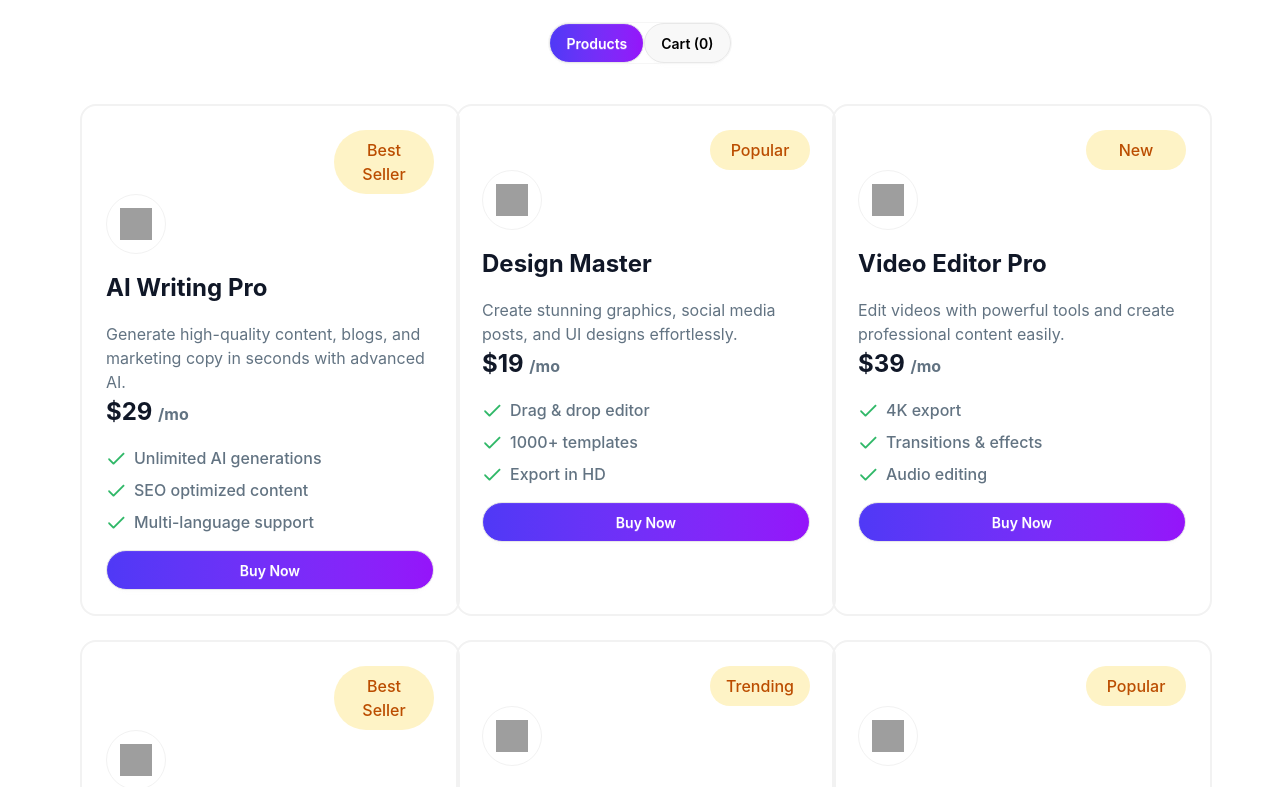
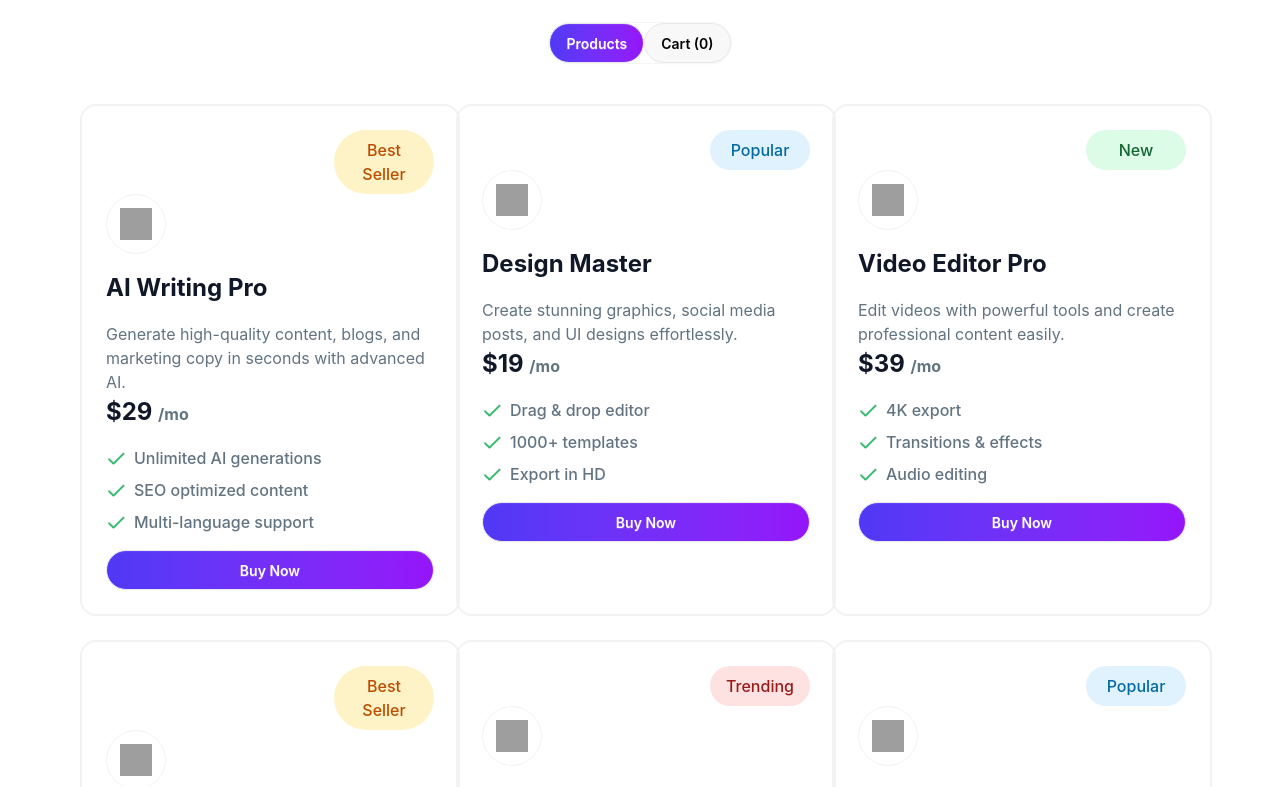
Before and after one commit to abdul-korim-web/disitools, a React (Vite) app: page / in a window 1280 px wide. Shown: the part 1467-2254 px from the top of the page. Built offline with nearby package versions, Linux system fonts and the light colour scheme; grey boxes are pictures that could not be loaded.

Commit message:
product card badge conditional background color setup

```diff
--- a/src/Components/ProductCard.jsx
+++ b/src/Components/ProductCard.jsx
@@ -1,6 +1,6 @@
 import React from "react";
 
-const ProductCard = ({ products,addProductToCart }) => {
+const ProductCard = ({ products, addProductToCart }) => {
   return (
     <div className="mt-10 md:mt-10 grid grid-cols-1 md:grid-cols-3  gap-2 px-5 lg:px-20 space-y-4">
       {products?.map((product) => (
@@ -9,7 +9,20 @@ const ProductCard = ({ products,addProductToCart }) => {
           className=" w-[100%] mx-auto border border-2 border-[#F2F2F2] rounded-[16px] p-[24px] md:w-[380px] ransition-all duration-300 hover:scale-105 hover:shadow-lg hover:from-[#5a46ff] hover:to-[#a020ff] "
         >
           <div className="flex justify-end">
-            <h2 className="w-[100px] bg-[#FEF3C6] text-center rounded-[1000px] py-2 px-3 text-[#BB4D00] font-[500]">
+            <h2
+              className={`w-[100px] text-center rounded-full py-2 px-3 font-[500]
+  ${
+    product?.badge === "Best Seller"
+      ? "bg-[#FEF3C6] text-[#BB4D00]"
+      : product?.badge === "Popular"
+        ? "bg-[#E0F2FE] text-[#0369A1]"
+        : product?.badge === "New"
+          ? "bg-[#DCFCE7] text-[#166534]"
+          : product?.badge === "Trending"
+            ? "bg-[#FEE2E2] text-[#991B1B]"
+            : "bg-gray-200 text-black"
+  }`}
+            >
               {product?.badge}
             </h2>
           </div>
@@ -32,7 +45,7 @@ const ProductCard = ({ products,addProductToCart }) => {
           </h2>
           <div>
             <ul className="flex flex-col space-y-2 mt-4 ">
-              {product?.features?.map((item,index) => (
+              {product?.features?.map((item, index) => (
                 <li key={index} className="flex items-center  space-x-2 ">
                   <img
                     className="w-[20px] h-[20px]"
@@ -40,13 +53,16 @@ const ProductCard = ({ products,addProductToCart }) => {
                     alt="check"
                   />{" "}
                   <span className="text-[16px] text-[#627382] font-[500] ">
-                   {item}
+                    {item}
                   </span>
                 </li>
               ))}
             </ul>
           </div>
-          <button onClick={()=>addProductToCart(product?.id)} className="mt-4 w-[100%] btn py-3 px-4  text-white font-semibold rounded-full bg-gradient-to-r from-[#4F39F6] to-[#9514FA]">
+          <button
+            onClick={() => addProductToCart(product?.id)}
+            className="mt-4 w-[100%] btn py-3 px-4  text-white font-semibold rounded-full bg-gradient-to-r from-[#4F39F6] to-[#9514FA]"
+          >
             Buy Now
           </button>
         </div>
```
